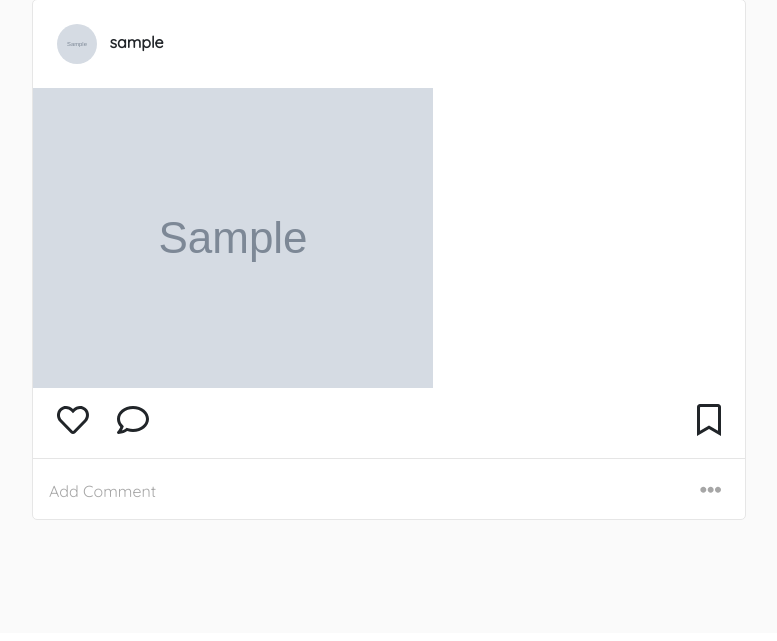
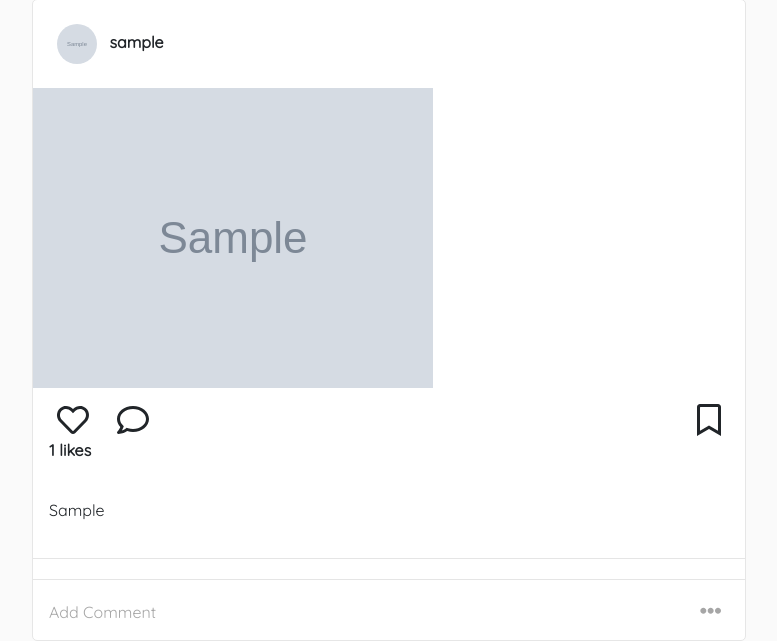
Before and after one commit to SamNgigi/Instagram, a Django app: page / in a window 1280 px wide. Shown: the part 167-808 px from the top of the page, without its empty margins (69-846 px from the left). Before the commit the page ends 687 px from the top, so only its background shows below. Run offline with Django 3.2, Linux system fonts and the light colour scheme; a user stored in the database is signed in; tables that the repository leaves empty hold one stand-in row (values such as "Sample post"); grey boxes marked "Sample" are stand-in pictures; some libraries are stand-ins or nearby versions.

Commit message:
Added likes and caption

```diff
--- a/Gram/models.py
+++ b/Gram/models.py
@@ -2,7 +2,7 @@ from django.db.models.signals import post_save
 from django.contrib.auth.models import User
 from django.db import models
 # import datetime as dt
-from tinymce.models import HTMLField
+# from tinymce.models import HTMLField
 # Create your models here.
 
 
@@ -30,7 +30,7 @@ class Profile(models.Model):
 class Image(models.Model):
     image = models.ImageField(upload_to='images/', blank=True, null=True)
     creator = models.ForeignKey(User, on_delete=models.CASCADE, blank=True)
-    caption = HTMLField(blank=True)
+    caption = models.TextField(blank=True)
     likes = models.PositiveIntegerField(blank=True, default=0)
     time = models.DateTimeField(auto_now_add=True)
     tags = models.ManyToManyField(Tag, blank=True)
@@ -45,7 +45,7 @@ class Image(models.Model):
 class Comment(models.Model):
     comment = models.CharField(max_length=200)
     user = models.ForeignKey(User,  on_delete=models.CASCADE, blank=True)
-    profile_pic = models.ForeignKey(Profile, blank=True)
+    # profile_pic = models.ForeignKey(Profile, blank=True)
     time_posted = models.DateTimeField(auto_now_add=True, blank=True)
 
     class Meta:
--- a/Gram/templates/index.html
+++ b/Gram/templates/index.html
@@ -1,4 +1,5 @@
 {% extends 'base.html' %}
+{% load bootstrap4 %}
  {% block content %}
 <div class="container" style="margin-top:7%">
   <div class="row mt-3">
@@ -12,13 +13,18 @@
         <img src="{{photo.image.url}}" alt="" class="img-fluid">
         <div class="icons mt-3">
           <a href="#" style="color:inherit;"><i class="far fa-heart fa-2x ml-4"></i></a>
-            <a href="#"style="color:inherit;"><i class="far fa-comment fa-2x ml-4"></i></a>
+          <a href="#" style="color:inherit;"><i class="far fa-comment fa-2x ml-4"></i></a>
 
-            <a href="#"style="color:inherit;"><i class="far fa-bookmark fa-2x float-right mr-4"></i></a>
+          <a href="#" style="color:inherit;"><i class="far fa-bookmark fa-2x float-right mr-4"></i></a>
+        </div>
+        <div class="likes">
+          <p class="ml-3"><strong>{{photo.likes}} likes</strong></p>
+          <p class="p-3">{{photo.caption}}</p>
         </div>
         <hr>
+        <hr>
         <div class="comment mb-3">
-            <a class="p-3" href="#"style="color:#a6a6a6;">Add Comment</a>
+          <a class="p-3 exampleModal" href="#exampleModal" data-toggle="modal" data-target="#exampleModal" style="color:#a6a6a6;">Add Comment</a>
           <a href="#" style="color:#a6a6a6;"><i class="fas fa-ellipsis-h fa-lg float-right mr-4"></i></a>
         </div>
       </div>
--- a/Gram/views.py
+++ b/Gram/views.py
@@ -9,9 +9,20 @@ from .forms import ProfileForm, PostForm, CommentForm
 def home(request):
     test = 'Working'
     image_test = Image.objects.all()
+    current_user = request.user
+    if request.method == 'POST':
+        form = PostForm(request.POST)
+        if form.is_valid():
+            post = form.save(commit=False)
+            post.creator = current_user
+            post.save()
+    else:
+        form = CommentForm()
+
     content = {
         "test": test,
-        "image_test": image_test
+        "image_test": image_test,
+        "comment_form": form
     }
     return render(request, 'index.html', content)
 
```
Also changed, not shown: Gram/migrations/0009_auto_20180304_0410.py (added), media/images/mercedes-benz-300-sl-roadster-01_RFrXDWd.jpg (added), media/images/mercedes-benz-300-sl-roadster-01_rNHRg0M.jpg (added). Lines whose indentation alone changed are shown as unchanged.
